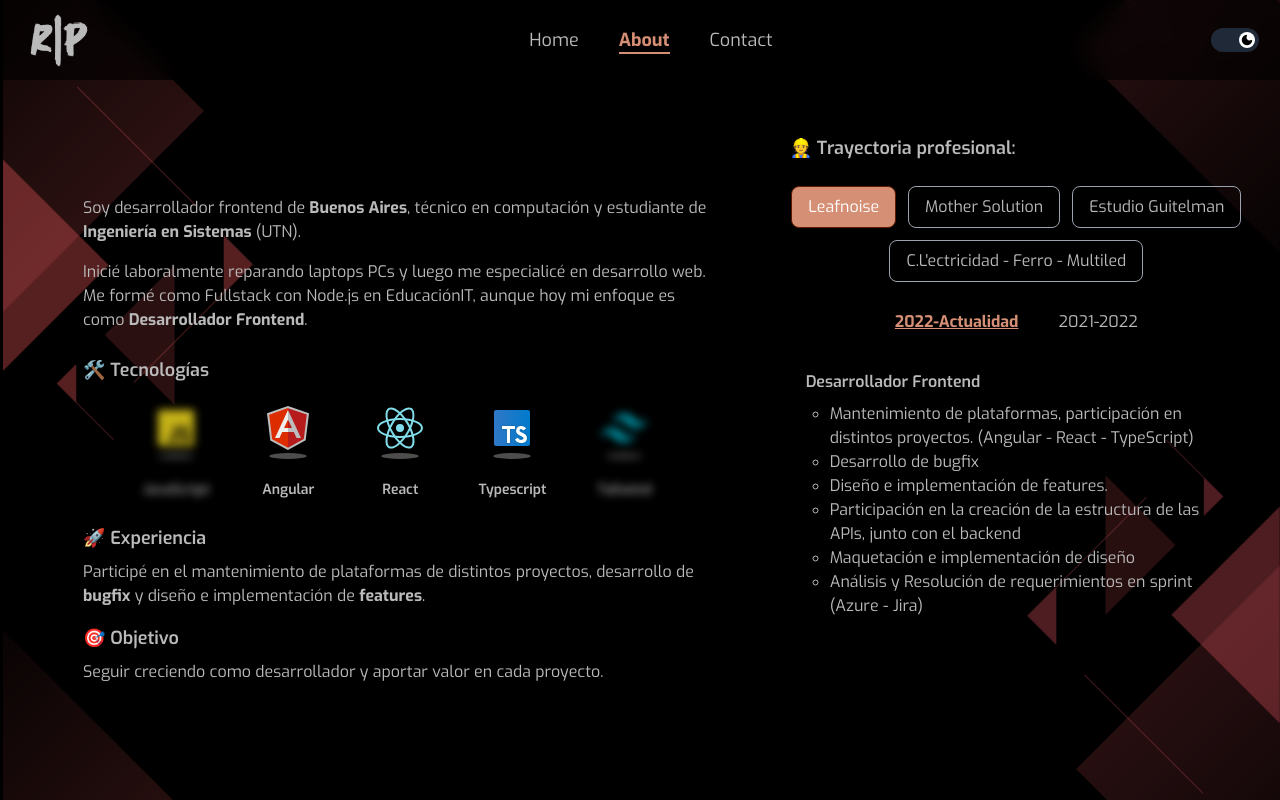
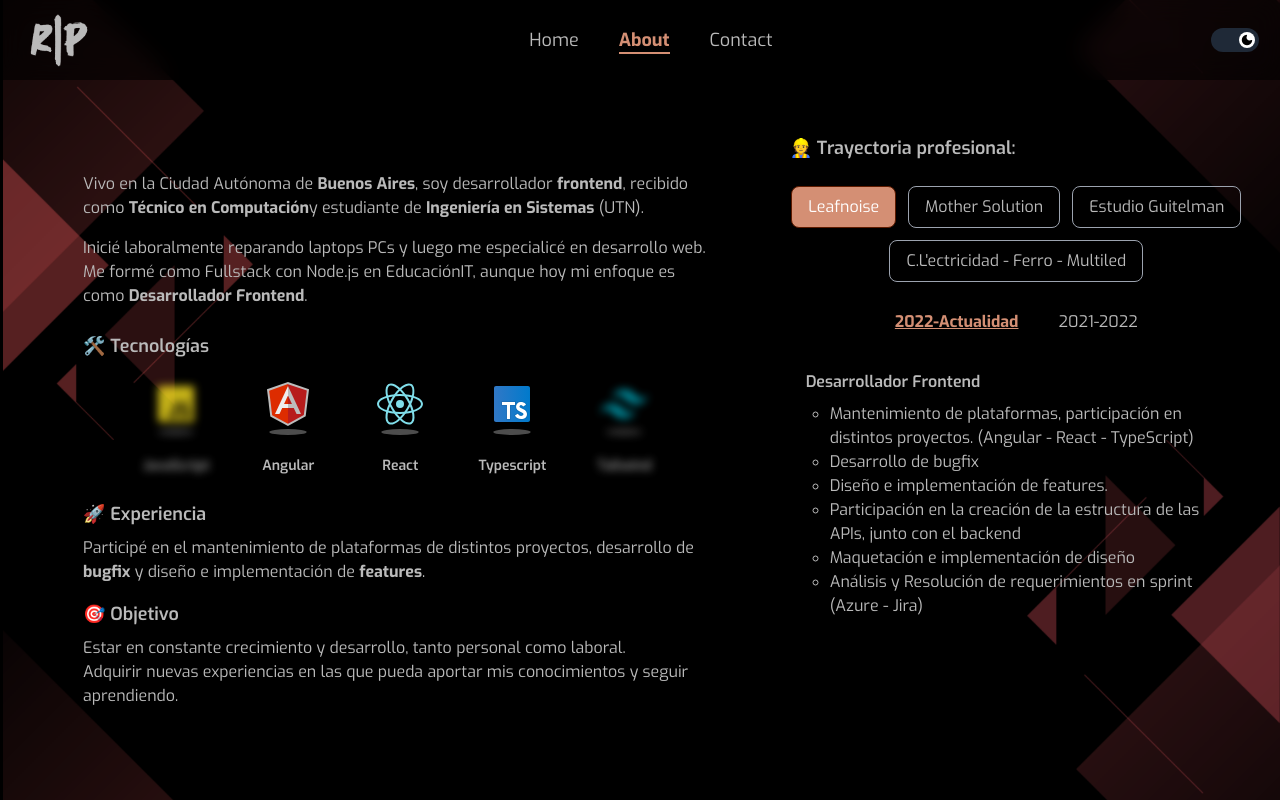
Before and after one commit to rodrigopla97/my-repository, a React (Vite) app: page /about in a window 1280 px wide. Shown: the top 800 px of the page. Built offline with nearby package versions, Linux system fonts and the light colour scheme.

Commit message:
chaged expierence text

```diff
--- a/src/components/interfaces/expierence/expierenceInterface.tsx
+++ b/src/components/interfaces/expierence/expierenceInterface.tsx
@@ -11,7 +11,7 @@
       <div className="max-w-4xl mt-4 md:mt-0">
 
         <p className="mb-4">
-          Soy desarrollador frontend de <strong>Buenos Aires</strong>, técnico en computación
+          Vivo en la Ciudad Autónoma de <strong>Buenos Aires</strong>, soy desarrollador <strong>frontend</strong>, recibido como <strong>Técnico en Computación</strong>
           y estudiante de <strong>Ingeniería en Sistemas</strong> (UTN).
         </p>
 
@@ -21,7 +21,6 @@
         </p>
 
         <h3 className="text-lg font-semibold mt-6 mb-2">🛠️ Tecnologías</h3>
-        {/* <p className="mb-4">HTML · CSS · JavaScript · React · Angular · Typescript · Tailwind CSS</p> */}
         <FooterAllIcons />
         <h3 className="text-lg font-semibold mb-2 mt-6">🚀 Experiencia</h3>
         <p className="mb-4">
@@ -29,7 +28,8 @@
         </p>
 
         <h3 className="text-lg font-semibold mb-2">🎯 Objetivo</h3>
-        <p>Seguir creciendo como desarrollador y aportar valor en cada proyecto.</p>
+        <p>Estar en constante crecimiento y desarrollo, tanto personal como laboral.</p>
+        <p>Adquirir nuevas experiencias en las que pueda aportar mis conocimientos y seguir aprendiendo.</p>
       </div>
     </div>
   );
```
